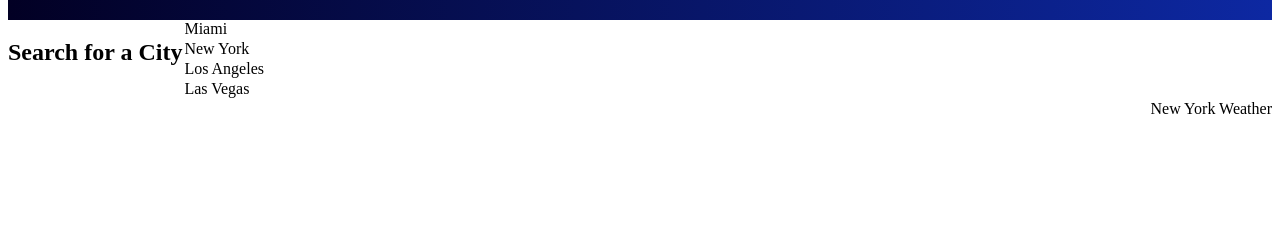
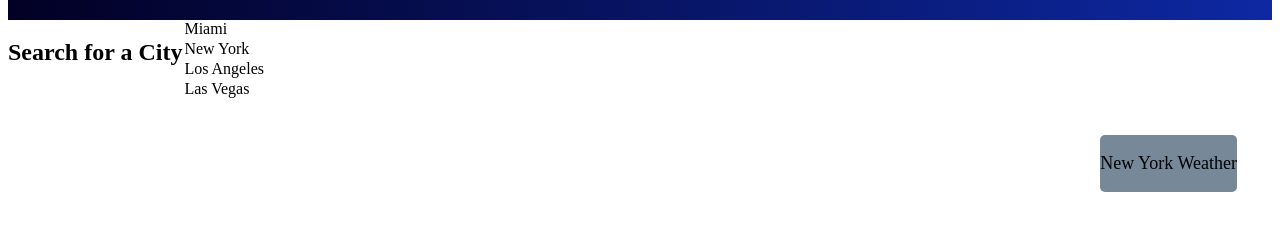
Before and after one commit to carolynlupi/Weather-Dashboard, a plain HTML site: page index.html in a window 1280 px wide. Shown: the part 72-302 px from the top of the page. Drawn offline with Linux system fonts and the light colour scheme.

Commit message:
Added in box styling

```diff
--- a/assets/style.css
+++ b/assets/style.css
@@ -17,8 +17,14 @@
     justify-content: right;
 }
 
-.newYork {
+.container {
     display:block;
     background-color: lightslategray;
-    border-radius: 25px;
+    border-radius: 5px;
+    margin: 35px;
 }
+
+.container-header{
+    font-size: 18px;
+    font: white;
+}
--- a/index.html
+++ b/index.html
@@ -22,8 +22,9 @@
         </form>
     </aside>
     <main>
-        <box id="newYork">New York Weather
-        </box>
+        <div class="container">
+            <p class="container-header">New York Weather</p>
+        </div>
     </main>
 </body>
 <script src="assets/script.js"></script>
```
